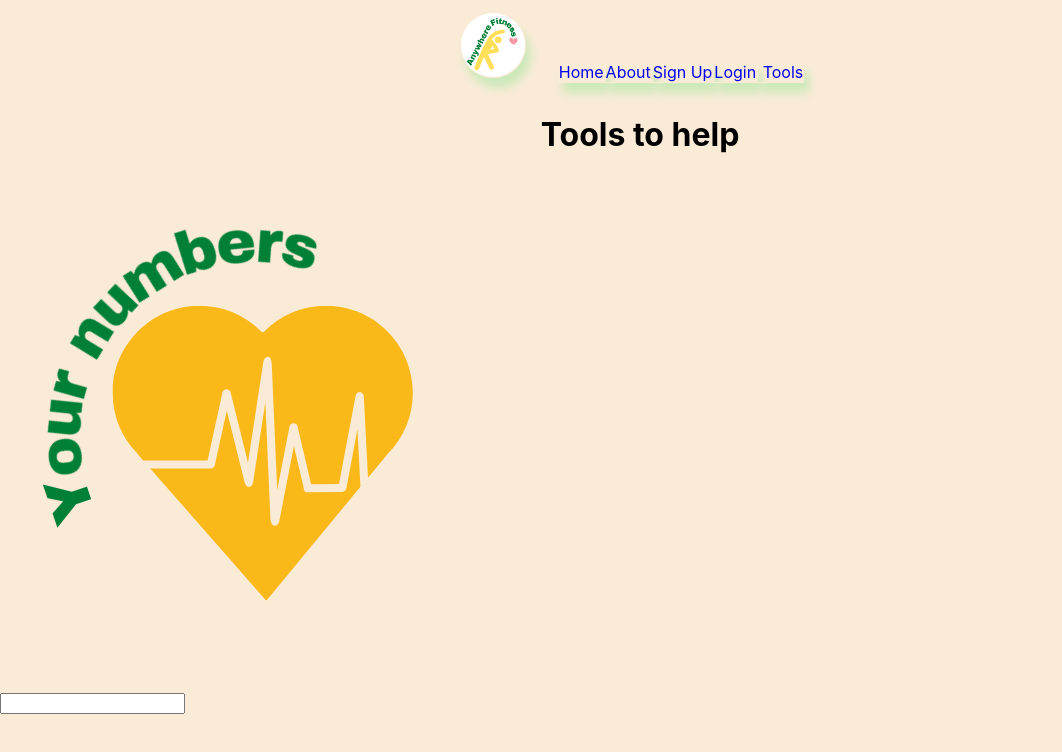
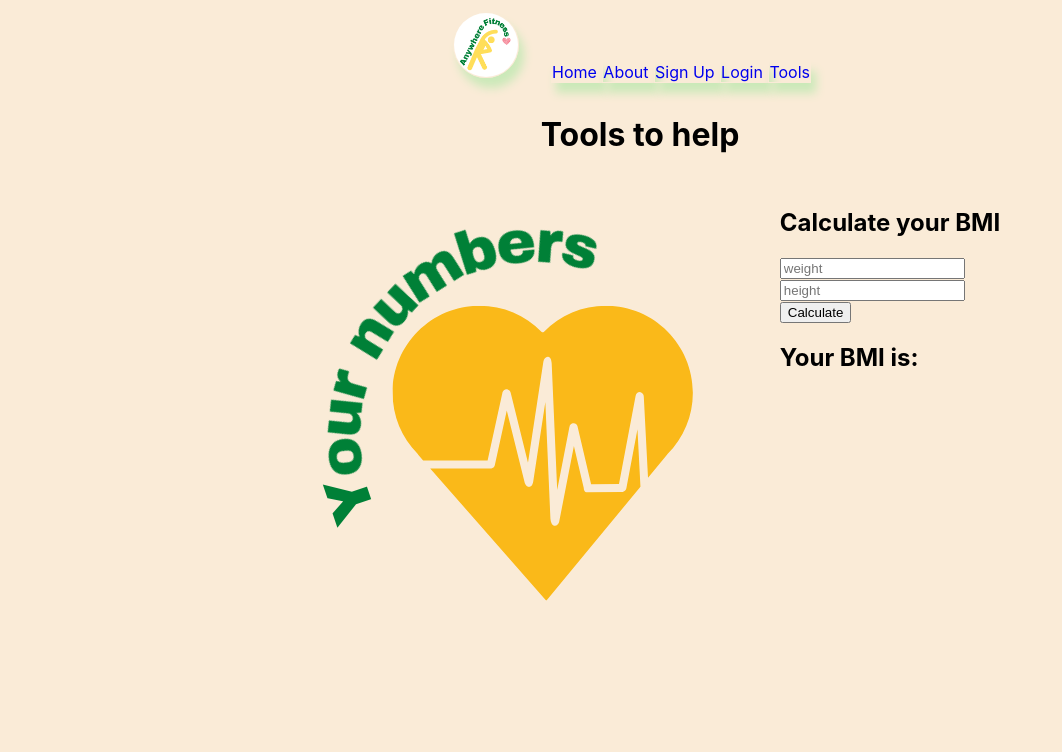
Before and after one commit to BW-Two-TT-23/front-end, a React (Create React App) app in the folder anytime-fitness/: page /Tools in a window 1280 px wide. Shown: the top 752 px of the page, without its empty margins (0-1062 px from the left). Built offline with nearby package versions, Linux system fonts and the light colour scheme.

Commit message:
more work on the tools page

```diff
--- a/anytime-fitness/src/components/Tools.js
+++ b/anytime-fitness/src/components/Tools.js
@@ -12,11 +12,31 @@ function Tools(){
         <div className='rowC'>
         <h1>Tools to help</h1>
         </div>
-        <div><img src={numbers} className="formImage" alt="a heart and the words your numbers" /></div>
+        <div className='rowC'>
+            <img src={numbers} className="formImage" alt="a heart and the words your numbers" />
         <form>
-            <input></input>
+            <h2>Calculate your BMI</h2>
+
+            <div>
+
+            <input type='text'
+            placeholder="weight"></input>
+
+            </div>
+            <div>
+
+            <input type='text'
+            placeholder="height">
+
+            </input>
+            <div>
+                <button>Calculate</button>
+            </div>
+            <h2>Your BMI is: </h2>
+            </div>
+
         </form>
-
+        </div>
     </div>
 
     );
```
Also changed, not shown: anytime-fitness/src/components/Navbar.js (+5 -5 lines).
